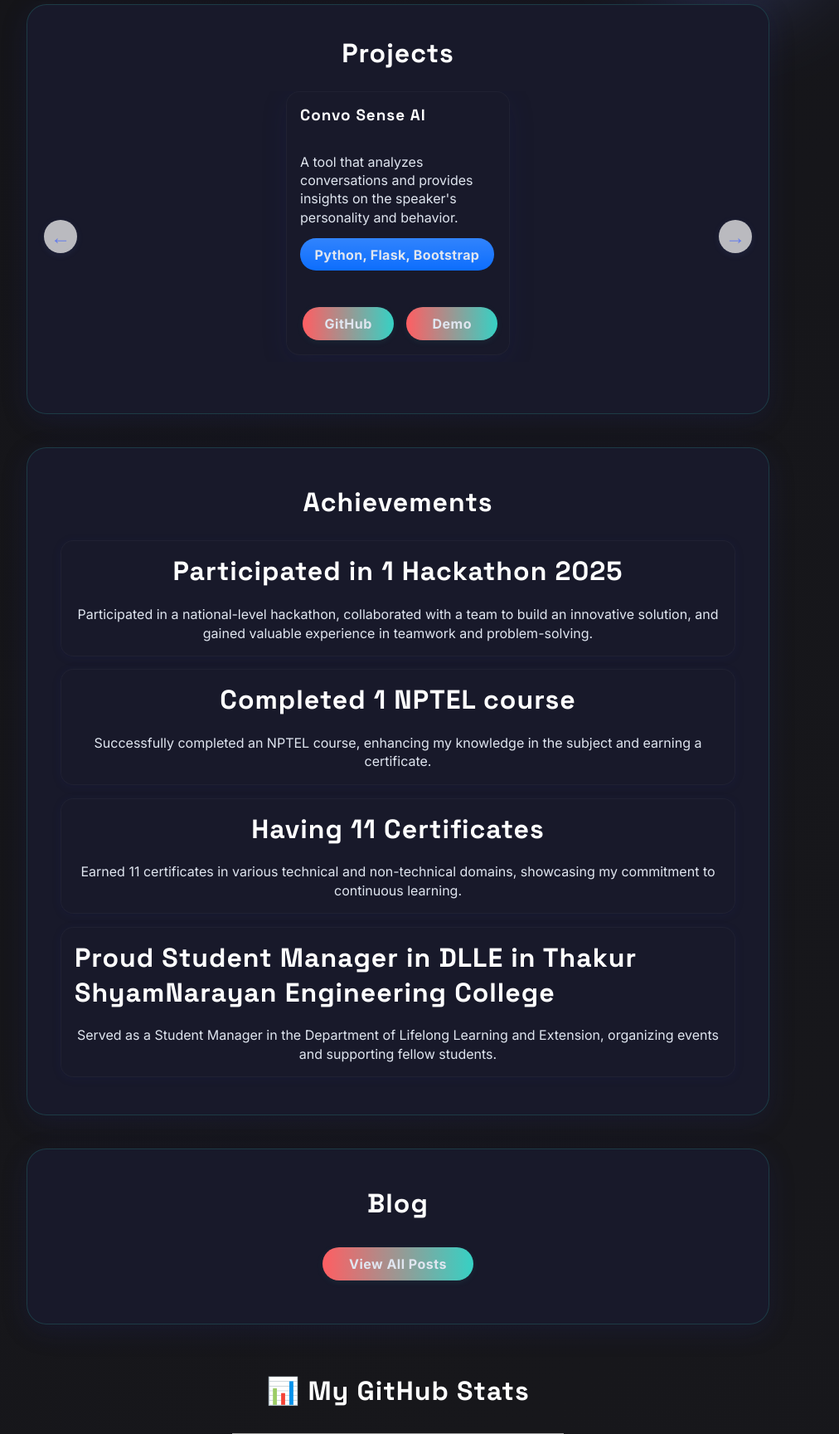
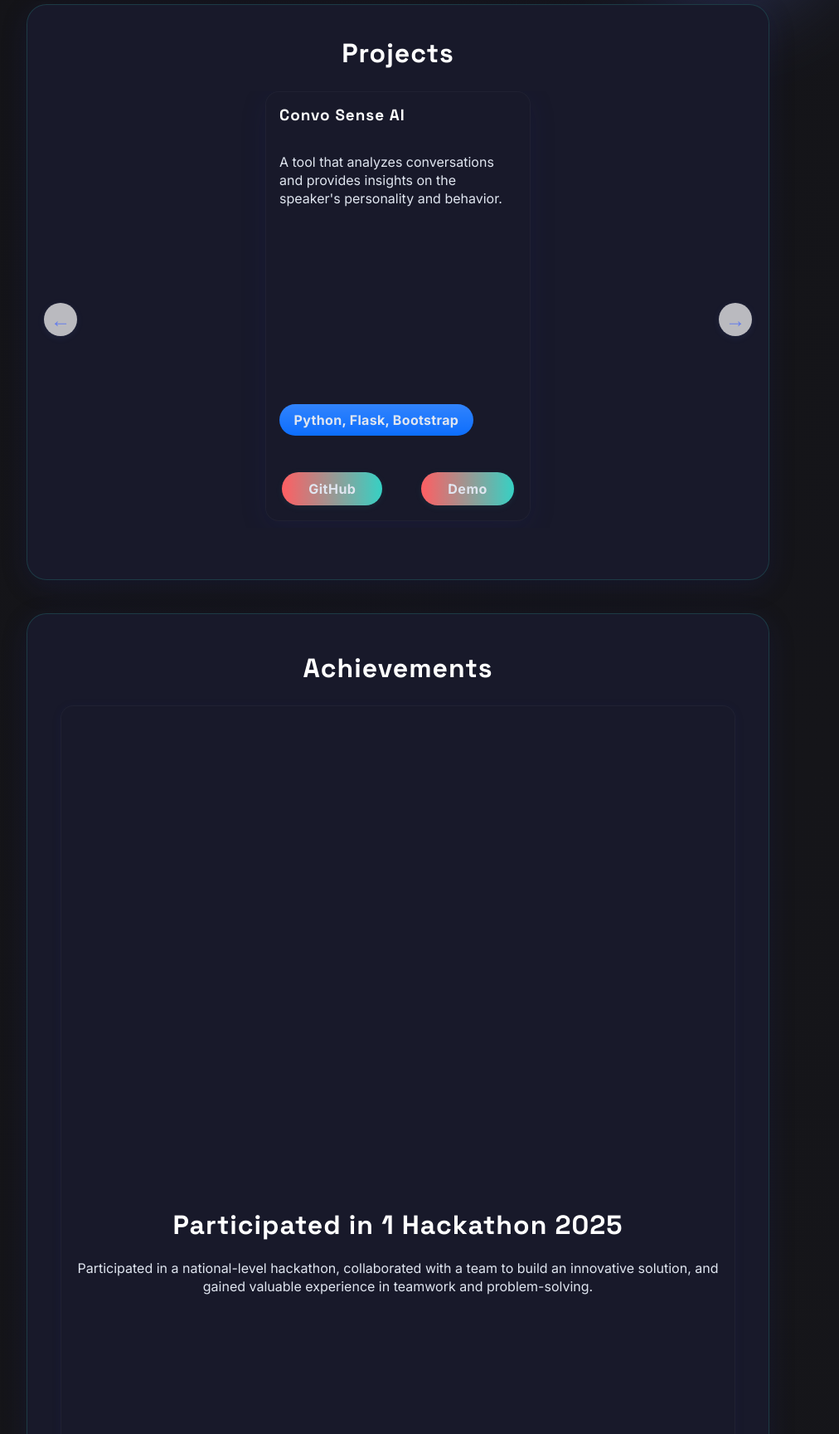
Before and after one commit to Rush1618/Portfolio_Rushabh, a Flask app: page / in a window 1280 px wide. Shown: the part 699-2427 px from the top of the page at 83% size, without its empty margins (160-1172 px from the left). Run offline with Flask 2, Linux system fonts and the light colour scheme; grey boxes are pictures that could not be loaded.

Commit message:
style: enforce 1:1.618 (golden ratio) aspect-ratio for all cards in all views

```diff
--- a/static/css/style.css
+++ b/static/css/style.css
@@ -80,15 +80,17 @@ section, .main-card, .quote-card, .light-card {
 }
 
 .project-card, .achievement-card, .testimonial-card, .blog-list-item {
-  width: 100%;
-  min-width: 0;
-  max-width: 100vw;
+  aspect-ratio: 1 / 1.618 !important;
+  width: auto !important;
+  height: auto !important;
+  min-width: 220px;
+  max-width: 350px;
+  display: flex;
+  flex-direction: column;
+  justify-content: center;
   margin: 0 auto 0.7rem auto;
   border-radius: 0.7rem;
   box-sizing: border-box;
-  display: flex;
-  flex-direction: column;
-  align-items: center;
   transition: background 0.6s cubic-bezier(.4,0,.2,1), color 0.6s cubic-bezier(.4,0,.2,1), border 0.5s, box-shadow 0.5s, filter 0.5s;
 }
 @media (min-width: 700px) {
```
